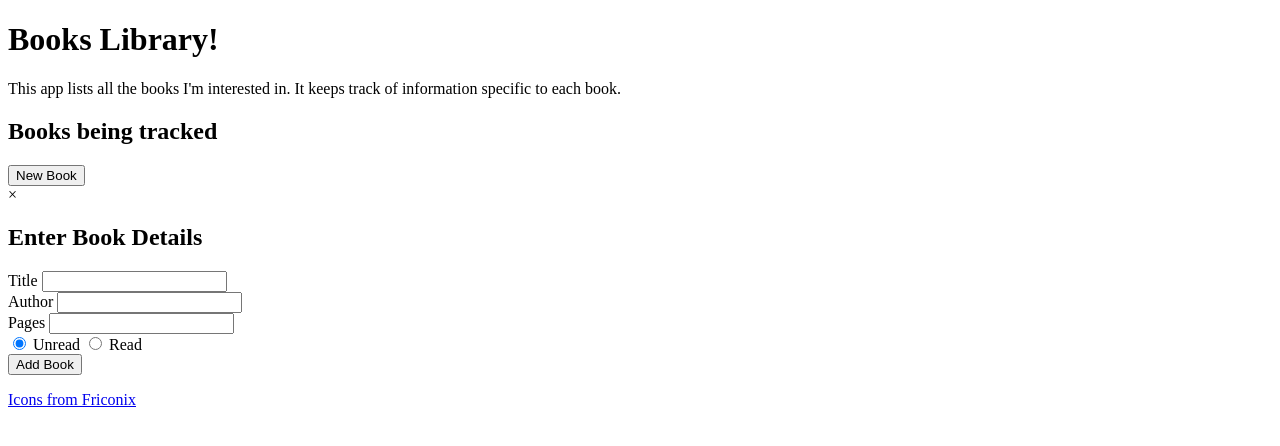
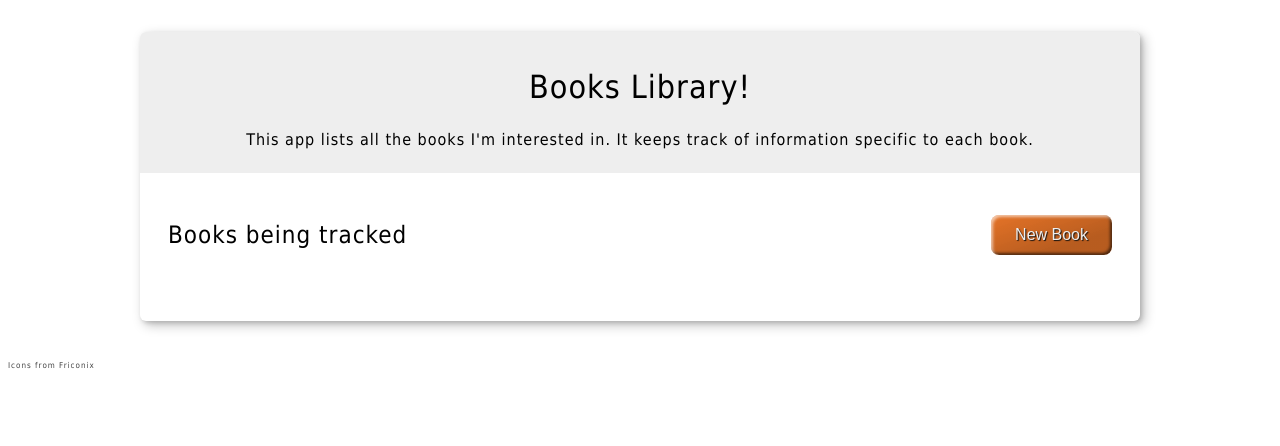
Before and after one commit to mbabaliiryn/Library, a website: page index.html in a window 1280 px wide. Drawn offline with Linux system fonts and the light colour scheme.

Commit message:
more style fixes

```diff
--- a/index.html
+++ b/index.html
@@ -3,7 +3,7 @@
 
 <head>
   <meta charset="utf-8">
-  <link href="./styles.css" rel="stylesheet" />
+  <link href="./style.css" rel="stylesheet" />
   <script defer src="https://friconix.com/cdn/friconix.js"> </script>
   <title>Library App</title>
 </head>
```
